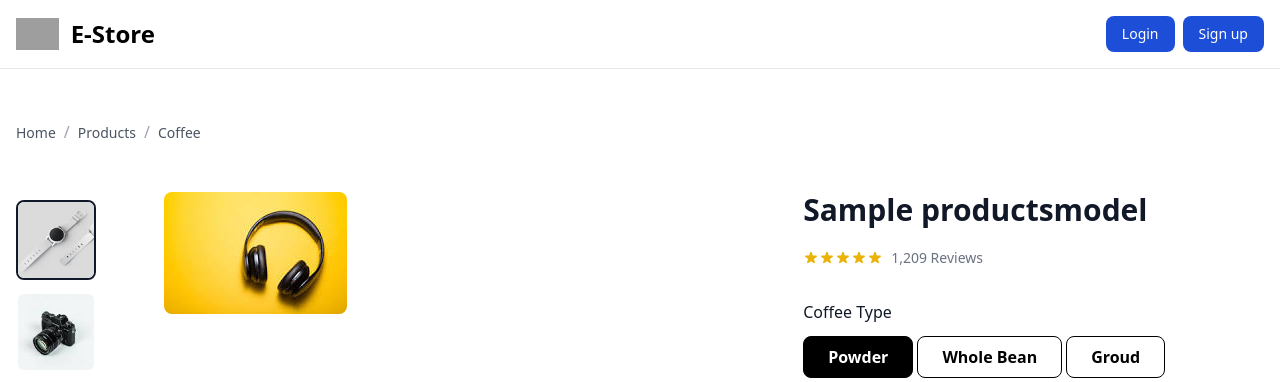
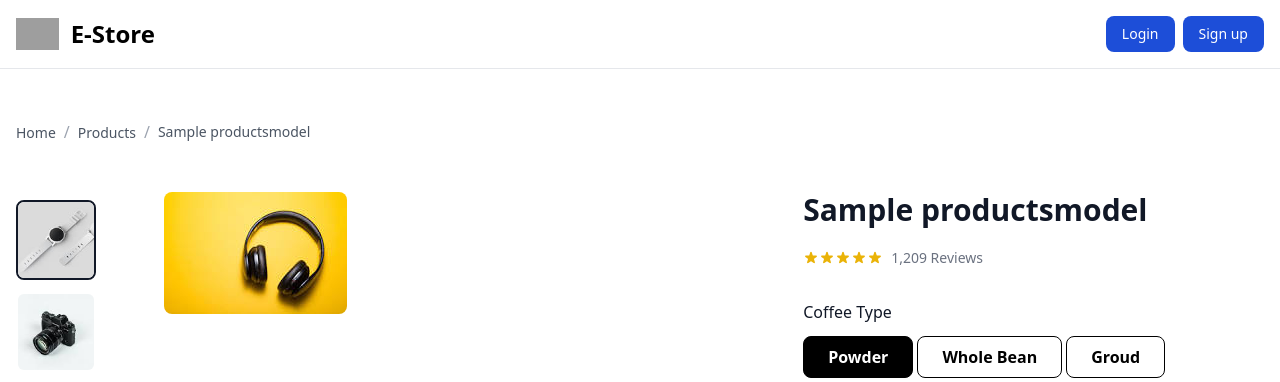
Before and after one commit to mawaisismail/store-management-python, a Django app: page /products/details/1 in a window 1280 px wide. Shown: the top 382 px of the page. Run offline with Django 4.2, Linux system fonts and the light colour scheme; tables that the repository leaves empty hold one stand-in row (values such as "Sample post"); some libraries are stand-ins or nearby versions; grey boxes are pictures that could not be loaded.

Commit message:
fix design

```diff
--- a/templates/product-detail.html
+++ b/templates/product-detail.html
@@ -28,9 +28,9 @@
                         <div class="flex items-center">
                             <span class="mx-2 text-gray-400">/</span>
                             <div class="-m-1">
-                                <a href="#"
+                                <p
                                    class="rounded-md p-1 text-sm font-medium text-gray-600 focus:text-gray-900 focus:shadow hover:text-gray-800"
-                                   aria-current="page"> Coffee </a>
+                                   aria-current="page"> {{ product.name }} </p>
                             </div>
                         </div>
                     </li>
```
